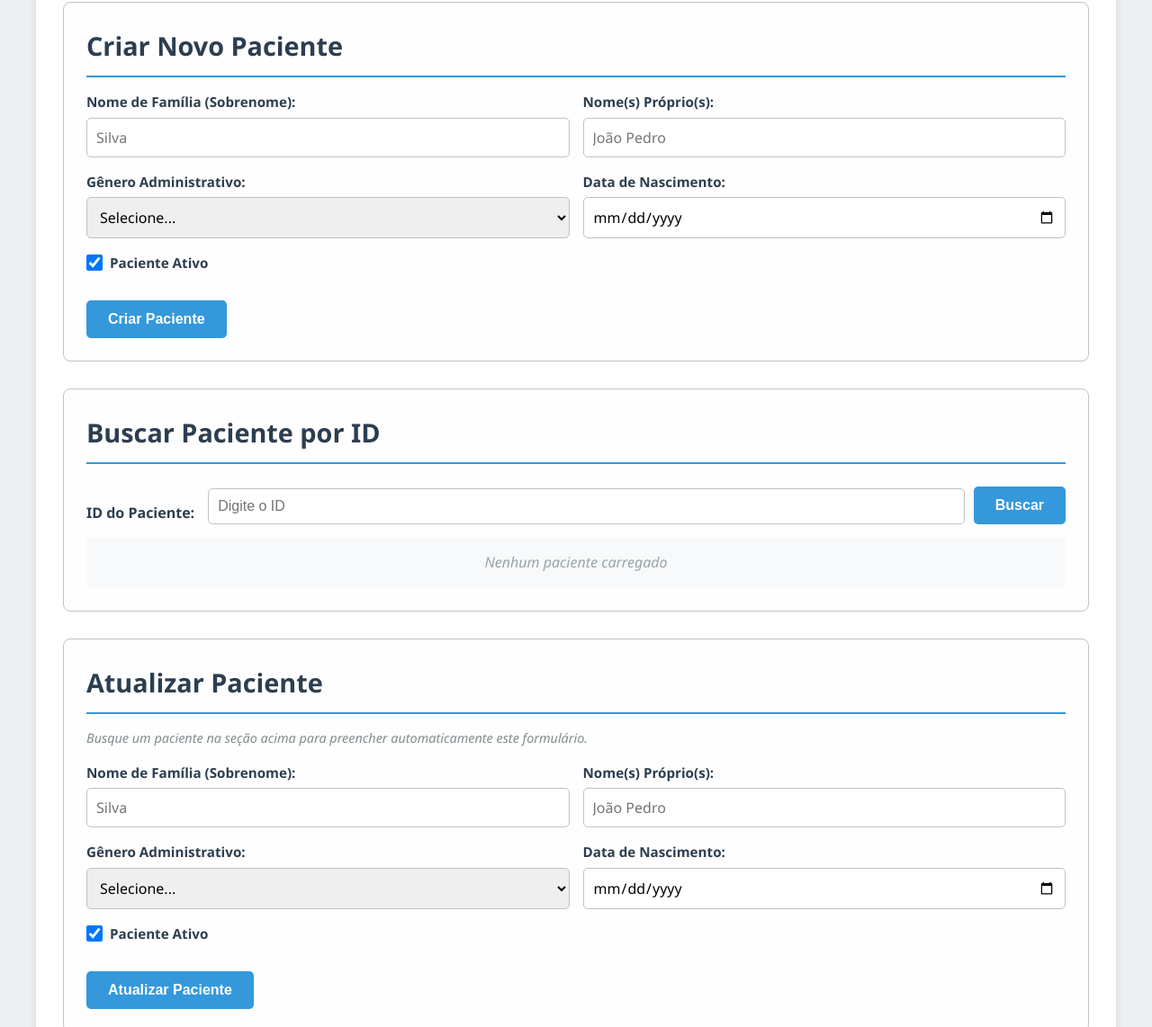
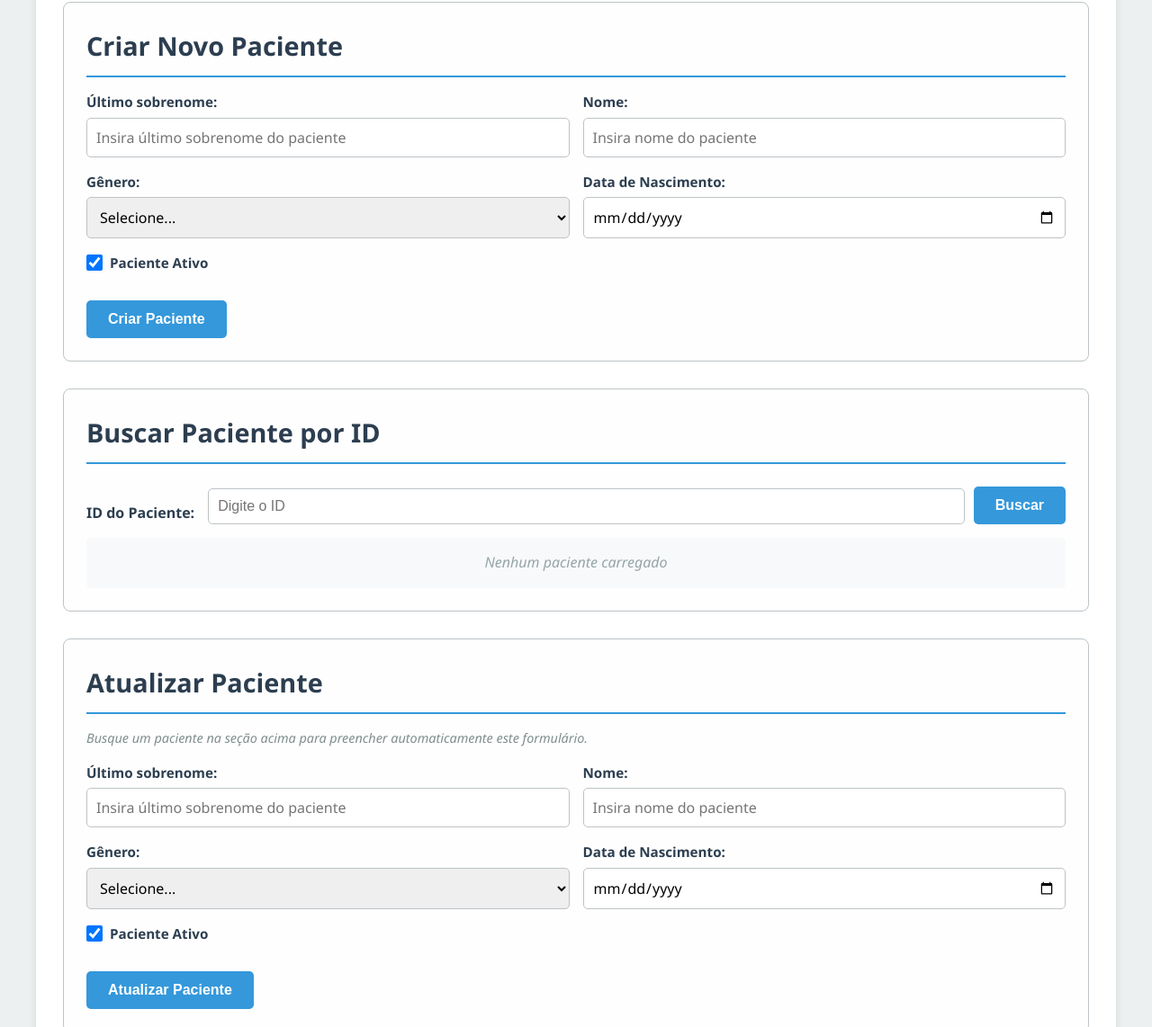
Before and after one commit to YBraga35/patients-on-fire, a plain HTML site: page client/index.html in a window 1280 px wide. Shown: the part 306-1448 px from the top of the page at 90% size. Drawn offline with Linux system fonts and the light colour scheme.

Commit message:
alterações em index.html - client

```diff
--- a/client/index.html
+++ b/client/index.html
@@ -71,19 +71,19 @@
             <form id="create-form" class="patient-form">
                 <div class="form-row">
                     <div class="form-group">
-                        <label for="create-family-name">Nome de Família (Sobrenome):</label>
-                        <input type="text" id="create-family-name" name="familyName" placeholder="Silva" required>
+                        <label for="create-family-name">Último sobrenome:</label>
+                        <input type="text" id="create-family-name" name="familyName" placeholder="Insira último sobrenome do paciente" required>
                     </div>
 
                     <div class="form-group">
-                        <label for="create-given-name">Nome(s) Próprio(s):</label>
-                        <input type="text" id="create-given-name" name="givenName" placeholder="João Pedro" required>
+                        <label for="create-given-name">Nome:</label>
+                        <input type="text" id="create-given-name" name="givenName" placeholder="Insira nome do paciente" required>
                     </div>
                 </div>
 
                 <div class="form-row">
                     <div class="form-group">
-                        <label for="create-gender">Gênero Administrativo:</label>
+                        <label for="create-gender">Gênero:</label>
                         <select id="create-gender" name="gender">
                             <option value="">Selecione...</option>
                             <option value="male">Masculino</option>
@@ -135,19 +135,19 @@
 
                 <div class="form-row">
                     <div class="form-group">
-                        <label for="update-family-name">Nome de Família (Sobrenome):</label>
-                        <input type="text" id="update-family-name" name="familyName" placeholder="Silva" required>
+                        <label for="update-family-name">Último sobrenome:</label>
+                        <input type="text" id="update-family-name" name="familyName" placeholder="Insira último sobrenome do paciente" required>
                     </div>
 
                     <div class="form-group">
-                        <label for="update-given-name">Nome(s) Próprio(s):</label>
-                        <input type="text" id="update-given-name" name="givenName" placeholder="João Pedro" required>
+                        <label for="update-given-name">Nome:</label>
+                        <input type="text" id="update-given-name" name="givenName" placeholder="Insira nome do paciente" required>
                     </div>
                 </div>
 
                 <div class="form-row">
                     <div class="form-group">
-                        <label for="update-gender">Gênero Administrativo:</label>
+                        <label for="update-gender">Gênero:</label>
                         <select id="update-gender" name="gender">
                             <option value="">Selecione...</option>
                             <option value="male">Masculino</option>
```
